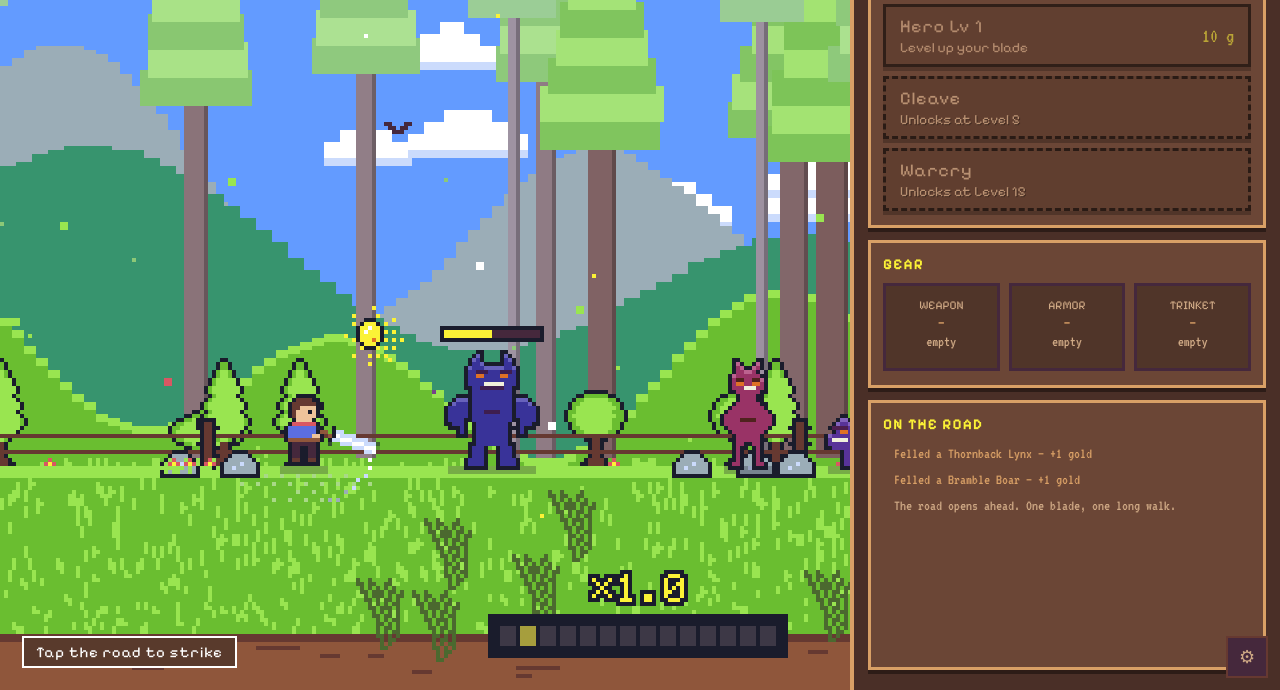
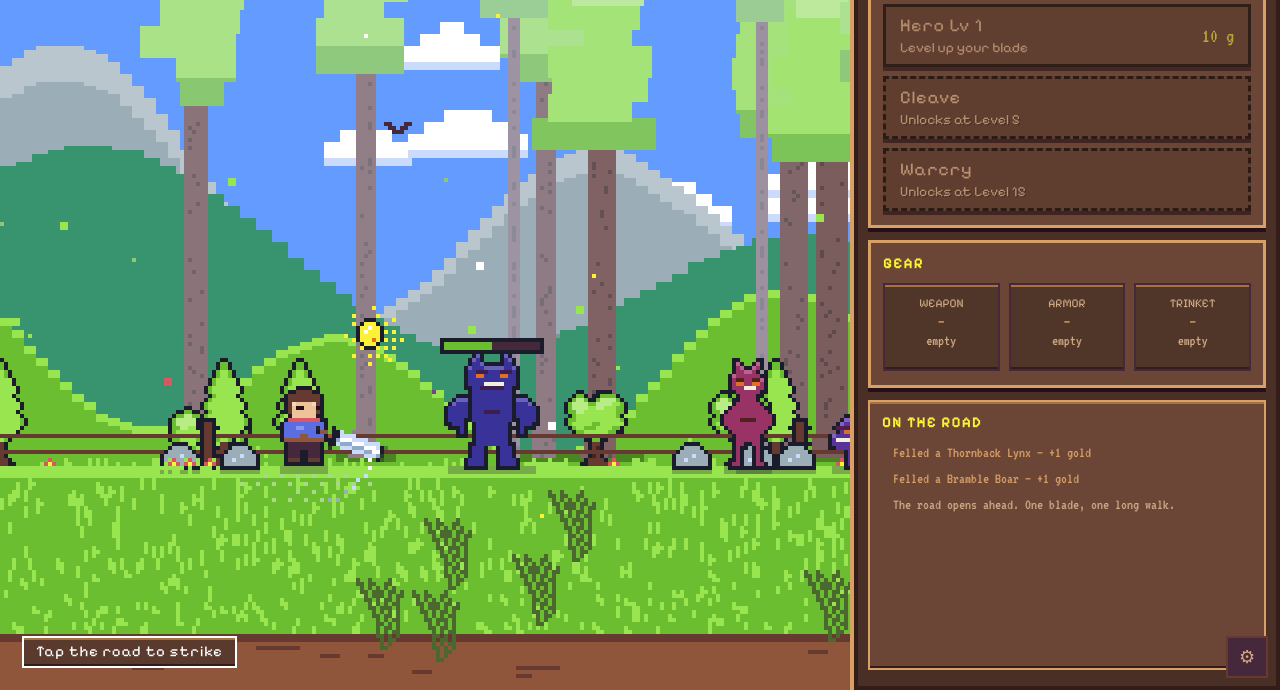
Before and after one commit to KWedey/wanderblade, a website with bundled scripts: page app/index.html in a window 1280 px wide. Shown: the part 110-800 px from the top of the page. Built offline with nearby package versions, Linux system fonts and the light colour scheme.

Commit message:
Panel on the world's grid; redraw trees, shrubs and hero
The panel violated DECISIONS.md #13 and had for three rounds. Not the fill
colours - the chrome. Rounded corners are now banned globally rather than
per-rule, so a UA default on a button cannot reintroduce one; font smoothing
is off, because the pixel faces are vector outlines the browser was
anti-aliasing; and --drop was a translucent black, which is a soft shadow
whatever its blur radius, now a solid palette colour. Cards carry a hard 2px
outline with a lit top edge and dark bottom edge.

Trees were named the crudest asset in all six frames. Canopies are no longer
centred slabs: each row is one to three sub-rects at hashed offsets, so the
silhouette notches rather than stepping in clean 90-degree corners. Trunks
taper into a root flare and carry bark streaks, and every trunk casts a
shadow where it meets turf. TREE and TREE_WIDE were flat two-tone lozenges
with nothing inside; both are redrawn with notched outlines, a third green,
and interior clumping.

The hero had no face and a solid white blade. He is 12x18 to 14x20 with a
lit cheek, a dark eye, a tunic highlight, and a blade with a fuller.

Bug list: momentum meter hides at rest rather than advertising x1.0 over an
empty bar; the HP bar leaves the accent colour, which read as a wind-up
telegraph, and sits 3px lower; queued creatures sway on their own phase;
the range gets two value bands and a lit cap; rocks sit on the ground and
cast a shadow.

Gate: npm run verify green - 189 tests, 18 files.

```diff
--- a/app/src/scene/palette.ts
+++ b/app/src/scene/palette.ts
@@ -303,13 +303,19 @@ export const HERO_INK: InkSet = {
   outline: INK.black,
   hair: INK.wood,
   skin: INK.parchment,
+  // A face has to read at 14px: a lit cheek, a dark eye, one tunic highlight.
+  skinLit: lighten(INK.parchment, 0.35),
+  eye: '#241016',
   scarf: INK.rose,
   tunic: INK.blue,
+  tunicLit: lighten(INK.blue, 0.28),
   belt: INK.woodLight,
   pants: INK.plum,
   boot: INK.wood,
   steel: '#ffffff',
   steelDark: INK.ice,
+  // A fuller down the blade: a solid white bar read as a parallelogram.
+  steelFuller: '#8fa9c9',
   grip: INK.woodLight,
 };
 
@@ -328,7 +334,11 @@ export function sceneryInk(skin: RealmSkin): InkSet {
     outline: INK.black,
     leaf: skin.leaf,
     leafDark: skin.leafDark,
+    // A third green and a bark shadow: two flat tones made every canopy read
+    // as a lozenge with nothing inside it.
+    leafLite: lighten(skin.leaf, 0.3),
     bark: skin.bark,
+    barkDark: mixHex(skin.bark, '#000000', 0.35),
     rock: skin.rock,
     rockLight: skin.rockLight,
     grassBlade: skin.grassBlade,
--- a/app/src/scene/pixels.ts
+++ b/app/src/scene/pixels.ts
@@ -24,6 +24,9 @@ const HERO_LEGEND: Record<string, string> = {
   ...OUTLINE,
   h: 'hair',
   s: 'skin',
+  S: 'skinLit',
+  e: 'eye',
+  T: 'tunicLit',
   c: 'scarf',
   t: 'tunic',
   B: 'belt',
@@ -32,29 +35,31 @@ const HERO_LEGEND: Record<string, string> = {
 };
 
 const HERO_UPPER = [
-  '....oooo....',
-  '...ohhhho...',
-  '..ohhhhhho..',
-  '..ohhsssso..',
-  '..ohsssoso..',
-  '..ohssssso..',
-  '...osssso...',
-  '..occcccco..',
-  '.otttttttto.',
-  '.otttttttto.',
-  '.ottttttsso.',
-  '.oBBBBBBBBo.',
-  '..oppppppo..',
+  '.....oooo.....',
+  '...oohhhhoo...',
+  '..ohhhhhhhho..',
+  '..ohhhhhhhho..',
+  '..ohSssssSho..',
+  '..ohseessseo..',
+  '..ohssssssho..',
+  '...osssssso...',
+  '..occcccccco..',
+  '.otttttttttto.',
+  '.otttTTttttto.',
+  '.otttttttttto.',
+  '.ottttBBtttto.',
+  '.oBBBBBBBBBBo.',
+  '..oppppppppo..',
+  '..oppppppppo..',
 ];
 
 export const HERO_WALK_A: SpriteMap = {
   rows: [
     ...HERO_UPPER,
-    '..oppooppo..',
-    '..oppooppo..',
-    '..oppooppo..',
-    '..okkookko..',
-    '..oooooooo..',
+    '..opppoopppo..',
+    '..opppoopppo..',
+    '..okkkookkko..',
+    '..oooooooooo..',
   ],
   legend: HERO_LEGEND,
 };
@@ -62,11 +67,10 @@ export const HERO_WALK_A: SpriteMap = {
 export const HERO_WALK_B: SpriteMap = {
   rows: [
     ...HERO_UPPER,
-    '..oppooppo..',
-    '.oppo..oppo.',
-    '.opo....opo.',
-    '.okko..okko.',
-    '.oooo..oooo.',
+    '..opppoopppo..',
+    '.opppppoopppo.',
+    '.okkkkkookkko.',
+    '.oooooooooooo.',
   ],
   legend: HERO_LEGEND,
 };
@@ -74,13 +78,14 @@ export const HERO_WALK_B: SpriteMap = {
 /** 16x5, hilt at the left, blade to the right. Drawn rotated for the swing. */
 export const SWORD: SpriteMap = {
   rows: [
-    '....o...........',
-    '....oMMMMMMMMMMo',
-    'ogggommmmmmmmmmo',
-    '....oMMMMMMMMMMo',
-    '....o...........',
+    '....o.............',
+    '....ooMMMMMMMMMMMo',
+    'ogggoommmmmmmmmmmo',
+    '....ooFFFFFFFFFFFo',
+    '....ooMMMMMMMMMMMo',
+    '....o.............',
   ],
-  legend: { ...OUTLINE, M: 'steelDark', m: 'steel', g: 'grip' },
+  legend: { ...OUTLINE, F: 'steelFuller', M: 'steelDark', g: 'grip', m: 'steel' },
 };
 
 // --- Monsters ------------------------------------------------------------
@@ -300,28 +305,28 @@ export const GEM: SpriteMap = {
 
 export const TREE: SpriteMap = {
   rows: [
-    '.....oooooo.....',
+    '...oo...oooo....',
+    '..oLLo.ooLLLLo..',
+    '.oLiiLooLiiiiLo.',
+    'oLiiiiLLiiiillLo',
+    'oLiiiilliilllLLo',
+    'oLLiillllllllLLo',
+    '.oLllllllllllLo.',
+    'oLLlllllllllllLo',
+    'oLlllllLLllllllo',
+    '.oLllLLLllllLLo.',
+    '..oLLllllllLLoo.',
     '...ooLLLLLLoo...',
-    '..oLLllllllLLo..',
-    '.oLLllllllllLLo.',
-    '.oLllllllllllLo.',
-    'oLLlllllllllLLLo',
-    'oLlllllllllllLLo',
-    'oLLlllllllllLLLo',
-    '.oLlllllllllLLo.',
-    '.oLLllllllllLLo.',
-    '..oLLllllllLLo..',
-    '...ooLLLLLLoo...',
-    '.....oowwoo.....',
+    '.....ooLLoo.....',
     '......owwo......',
+    '......owWo......',
     '......owwo......',
-    '......owwo......',
-    '......owwo......',
+    '......oWwo......',
     '.....owwwwo.....',
-    '....oowwwwoo....',
+    '....oowwwwwoo...',
     '...oooooooooo...',
   ],
-  legend: { ...OUTLINE, l: 'leaf', L: 'leafDark', w: 'bark' },
+  legend: { ...OUTLINE, i: 'leafLite', l: 'leaf', L: 'leafDark', w: 'bark', W: 'barkDark' },
 };
 
 export const ROCK: SpriteMap = {
@@ -405,24 +410,24 @@ export const TREE_TALL: SpriteMap = {
 /** 22x16 broad canopy — the short, wide member of the treeline. */
 export const TREE_WIDE: SpriteMap = {
   rows: [
-    '........oooo..........',
-    '......ooLLLLoo........',
-    '....ooLLllllLLoo......',
-    '..ooLLllllllllLLoo....',
-    '.oLLllllllllllllLLo...',
-    'oLLlllllllllllllllLo..',
-    'oLllllllllllllllllLLo.',
-    'oLLlllllllllllllllLo..',
-    '.oLLllllllllllllLLo...',
-    '..ooLLllllllllLLoo....',
-    '....ooLLLLLLLLoo......',
-    '......ooowwooo........',
-    '.........owwo.........',
-    '.........owwo.........',
-    '........owwwwo........',
-    '.......oooooooo.......',
+    '....oo.....oooo.......',
+    '..ooLLoo.ooLLLLoo.....',
+    '.oLLiiLLoLLiiiiLLoo...',
+    'oLiiiiiLLLiiiiiillLo..',
+    'oLiiiiillliiiilllLLo..',
+    'oLLiilllllllllllllLLo.',
+    'oLlllllllllllllllllLo.',
+    '.oLlllllLLLlllllllLLo.',
+    'oLLllllLLLLLllllllLo..',
+    '.oLLlllllLLlllllLLoo..',
+    '..ooLLLllllllLLLoo....',
+    '....oooLLLLLLooo......',
+    '.......oowwoo.........',
+    '.......oWwwo..........',
+    '......owwwwwo.........',
+    '.....oooooooo.........',
   ],
-  legend: { ...OUTLINE, l: 'leaf', L: 'leafDark', w: 'bark' },
+  legend: { ...OUTLINE, i: 'leafLite', l: 'leaf', L: 'leafDark', w: 'bark', W: 'barkDark' },
 };
 
 /** 7x5, two frames — distant birds working the upper third of the sky. */
--- a/app/src/scene/scene.ts
+++ b/app/src/scene/scene.ts
@@ -832,6 +832,12 @@ export function createScene(canvas: HTMLCanvasElement): Scene {
           Math.sin(wx * 0.019 + 2.1) * groundY * 0.13,
       );
       ctx.fillRect(x, baseY - h, 3, h);
+      // Two value bands and a lit cap: a single flat fill read as a grey wall.
+      ctx.fillStyle = mixHex(skin.range, '#000000', 0.16);
+      ctx.fillRect(x, baseY - Math.floor(h * 0.42), 3, Math.floor(h * 0.42));
+      ctx.fillStyle = mixHex(skin.range, '#ffffff', 0.3);
+      ctx.fillRect(x, baseY - h, 3, Math.max(1, Math.floor(h * 0.09)));
+      ctx.fillStyle = skin.range;
     }
     void span;
   }
@@ -942,26 +948,52 @@ export function createScene(canvas: HTMLCanvasElement): Scene {
       const trunkW = 3 + Math.floor(depth * 6);
       const fade = 0.58 - depth * 0.4;
       const bark = mixHex(skin.bark, haze, fade);
-      const leaf = mixHex(skin.leafDark, haze, fade * 0.9);
-      const leafLit = mixHex(skin.leaf, haze, fade * 0.9);
+      const barkDark = mixHex(mixHex(skin.bark, '#000000', 0.4), haze, fade);
+      const leafDark = mixHex(skin.leafDark, haze, fade * 0.9);
+      const leaf = mixHex(skin.leaf, haze, fade * 0.9);
+      const leafLite = mixHex(lighten(skin.leaf, 0.3), haze, fade * 0.9);
       const crownY = Math.floor(groundY * (0.2 + depth * 0.3));
 
-      ctx.fillStyle = bark;
-      ctx.fillRect(x, crownY, trunkW, footY - crownY);
-      ctx.fillStyle = mixHex(bark, '#000000', 0.25);
-      ctx.fillRect(x + trunkW - 1, crownY, 1, footY - crownY);
+      // Cast shadow. A trunk meeting turf on a clean line reads as a decal.
+      ctx.fillStyle = mixHex(skin.turf, '#000000', 0.3);
+      ctx.fillRect(x - trunkW, footY - 1, trunkW * 3, 2);
 
-      // Canopy runs off the top of the frame with a ragged per-row width; a
-      // visible tree-top or a clean slab edge puts the empty band straight back.
+      // Tapered trunk with a root flare and vertical bark streaks. Uniform
+      // grey-mauve columns with dead-straight sides were named outright.
+      for (let y = crownY; y < footY; y++) {
+        const f = (y - crownY) / Math.max(1, footY - crownY);
+        const flare = f > 0.9 ? Math.round((f - 0.9) * 10 * 2) : 0;
+        const w = trunkW + flare;
+        ctx.fillStyle = bark;
+        ctx.fillRect(x - flare, y, w, 1);
+        if (hash01(i * 3.1 + y * 0.37) > 0.62) {
+          ctx.fillStyle = barkDark;
+          ctx.fillRect(x + 1 + Math.floor(hash01(y * 1.7 + i) * Math.max(1, w - 2)), y, 1, 1);
+        }
+      }
+
+      // Canopy as broken clumps, not centred slabs. Each row is one to three
+      // sub-rects at hashed offsets so the silhouette notches instead of
+      // stepping in clean 90-degree corners.
       const cx = x + Math.floor(trunkW / 2);
       const cw = trunkW * 3 + 10;
-      for (let k = 0; k < 7; k++) {
-        const y = crownY - k * 7;
-        if (y + 8 < 0) break;
-        const jitter = Math.floor(hash01(i * 11.3 + k * 3.1) * 7) - 3;
-        const w = Math.max(4, Math.floor(cw * (1 - k * 0.08)) + jitter);
-        ctx.fillStyle = k % 2 === 0 ? leaf : leafLit;
-        ctx.fillRect(cx - Math.floor(w / 2), y - 8, w, 9);
+      for (let k = 0; k < 8; k++) {
+        const y = crownY - k * 6;
+        if (y + 7 < 0) break;
+        const rowW = Math.max(5, Math.floor(cw * (1 - k * 0.06)));
+        const lobes = 1 + Math.floor(hash01(i * 4.3 + k * 2.9) * 3);
+        for (let n = 0; n < lobes; n++) {
+          const t = lobes === 1 ? 0.5 : n / (lobes - 1);
+          const lw = Math.max(4, Math.floor(rowW * (0.42 + hash01(i * 7.7 + k + n) * 0.5)));
+          const lx = Math.round(cx - rowW / 2 + t * (rowW - lw) + (hash01(i + k * 5.1 + n) - 0.5) * 5);
+          ctx.fillStyle = k === 0 ? leafDark : k > 5 ? leafLite : leaf;
+          ctx.fillRect(lx, y - 7, lw, 8);
+          // Shadowed underside on the lowest clump of each lobe.
+          if (k < 2) {
+            ctx.fillStyle = leafDark;
+            ctx.fillRect(lx, y, lw, 1);
+          }
+        }
       }
     }
   }
@@ -1084,7 +1116,8 @@ export function createScene(canvas: HTMLCanvasElement): Scene {
       if (x < -30 || x > vw + 30) continue;
       switch (prop.kind) {
         case 'rock':
-          drawSprite(ctx, sprites.rock, x, groundY + 3);
+          drawShadow(x, sprites.rock.width);
+          drawSprite(ctx, sprites.rock, x, groundY + 1);
           break;
         case 'tuft':
           drawSprite(ctx, sprites.tuft, x, groundY + 2);
@@ -1214,7 +1247,7 @@ export function createScene(canvas: HTMLCanvasElement): Scene {
     }
   }
 
-  function drawMonsters(sprites: SkinnedSprites, skin: RealmSkin): void {
+  function drawMonsters(sprites: SkinnedSprites): void {
     // Back to front, so the one being fought overlaps the line behind it.
     for (let i = queue.length - 1; i >= 0; i--) {
       const m = queue[i]!;
@@ -1227,7 +1260,11 @@ export function createScene(canvas: HTMLCanvasElement): Scene {
       const lunge =
         i === 0 && !model.reduceMotion
           ? Math.round(Math.max(0, Math.sin(clockSec * 3.4 + m.bob)) ** 2 * 6)
-          : 0;
+          : model.reduceMotion
+            ? 0
+            : // Queued creatures sway on their own phase. Two of a kind
+              // standing in identical poses was called out by name.
+              Math.round(Math.sin(clockSec * 1.6 + m.bob * 2.3) * 2);
       const x = m.x + m.spread - lunge;
       if (x < -40 || x > vw + 60) continue;
       drawShadow(x, sprite.width - 2);
@@ -1248,12 +1285,14 @@ export function createScene(canvas: HTMLCanvasElement): Scene {
       if (remaining >= 1 || remaining <= 0.02) continue;
       const w = sprite.width;
       const bx = Math.floor(x - w / 2);
-      const by = groundY - sprite.height - 5 + bob;
+      const by = groundY - sprite.height - 2 + bob;
       ctx.fillStyle = OUTLINE_INK;
       ctx.fillRect(bx - 1, by - 1, w + 2, 4);
       ctx.fillStyle = '#45283c';
       ctx.fillRect(bx, by, w, 2);
-      ctx.fillStyle = remaining < 0.3 ? '#d95763' : skin.accent;
+      // Never the accent: a yellow bar over a creature read as a wind-up
+      // telegraph rather than as its health.
+      ctx.fillStyle = remaining < 0.3 ? '#d95763' : '#6abe30';
       ctx.fillRect(bx, by, Math.max(0, Math.round(w * remaining)), 2);
     }
   }
@@ -1356,6 +1395,9 @@ export function createScene(canvas: HTMLCanvasElement): Scene {
   }
 
   function drawMomentumMeter(skin: RealmSkin): void {
+    // Hidden at rest: a full-width empty bar labelled x1.0 is the frame
+    // announcing that nothing is happening.
+    if (model.momentum <= 0.02) return;
     const segs = 14;
     const segW = 4;
     const segH = 5;
@@ -1420,7 +1462,7 @@ export function createScene(canvas: HTMLCanvasElement): Scene {
     drawGround(skin);
     drawFence(sprites, skin);
     drawProps(sprites);
-    drawMonsters(sprites, skin);
+    drawMonsters(sprites);
     drawHero();
     drawArcs();
     drawParticles();
--- a/app/src/styles.css
+++ b/app/src/styles.css
@@ -55,9 +55,13 @@
   --font-ui: 'Pixelify Sans', 'Segoe UI', system-ui, sans-serif;
   --font-num: 'VT323', ui-monospace, monospace;
 
-  /* Hard pixel shadows — offset only, never blurred. */
-  --drop: 0 4px 0 rgba(0, 0, 0, 0.4);
-  --drop-pressed: 0 1px 0 rgba(0, 0, 0, 0.4);
+  /* Hard pixel shadows: offset only, never blurred, and a solid palette
+     colour. A translucent black is a soft shadow no matter the blur radius,
+     and reads as web chrome rather than as pixel art (DECISIONS.md #13). */
+  --drop: 0 4px 0 #241016;
+  --drop-pressed: 0 2px 0 #241016;
+  --bevel-lit: #a9713f;
+  --bevel-dark: #341d18;
 
   --touch: 56px;
 
@@ -66,6 +70,20 @@
 
 * {
   box-sizing: border-box;
+  /* DECISIONS.md #13 bans rounded corners outright. Enforced here rather than
+     per-rule so a UA default on a button or input cannot reintroduce one. */
+  border-radius: 0;
+}
+
+/* The pixel faces are vector outlines; without this the browser anti-aliases
+   them and the panel stops sharing the world's grid. */
+body,
+button,
+input,
+select {
+  -webkit-font-smoothing: none;
+  -moz-osx-font-smoothing: grayscale;
+  text-rendering: geometricPrecision;
 }
 
 html {
@@ -231,6 +249,13 @@ body {
   gap: 12px;
   background: var(--panel);
   border-top: 4px solid var(--panel-edge);
+  /* Chunky pixel bevel: lit inner edge, dark outer, both hard. A single flat
+     fill with one border is what read as "a web slab from another app". */
+  box-shadow:
+    inset 0 4px 0 var(--bevel-lit),
+    inset 0 -4px 0 var(--bevel-dark),
+    inset 4px 0 0 var(--bevel-dark),
+    inset -4px 0 0 var(--bevel-dark);
 }
 
 /* Portrait: a bottom sheet under the world. */
@@ -985,3 +1010,33 @@ body {
     transition-duration: 0.001ms !important;
   }
 }
+
+
+/* --- Panel cards on the world's grid ---------------------------------------
+   Hard 2px outlines, a lit top edge and a dark bottom edge, all solid palette
+   colours. No radius, no blur, no alpha. This is the rule the panel broke for
+   three rounds: the fills were never the problem, the chrome was. */
+.upgrade,
+.gear-slot,
+.portal-panel,
+.portal-stats div,
+.log,
+.goal-chip,
+.boss-banner,
+.portal-btn,
+.abandon-btn,
+.strike-hint {
+  border-width: 2px;
+  border-style: solid;
+  box-shadow:
+    inset 0 2px 0 var(--bevel-lit),
+    inset 0 -2px 0 var(--bevel-dark);
+}
+
+.upgrade.affordable,
+.portal-btn {
+  box-shadow:
+    inset 0 2px 0 rgb(255 255 255 / 0.35),
+    inset 0 -2px 0 var(--bevel-dark),
+    var(--drop);
+}
```
